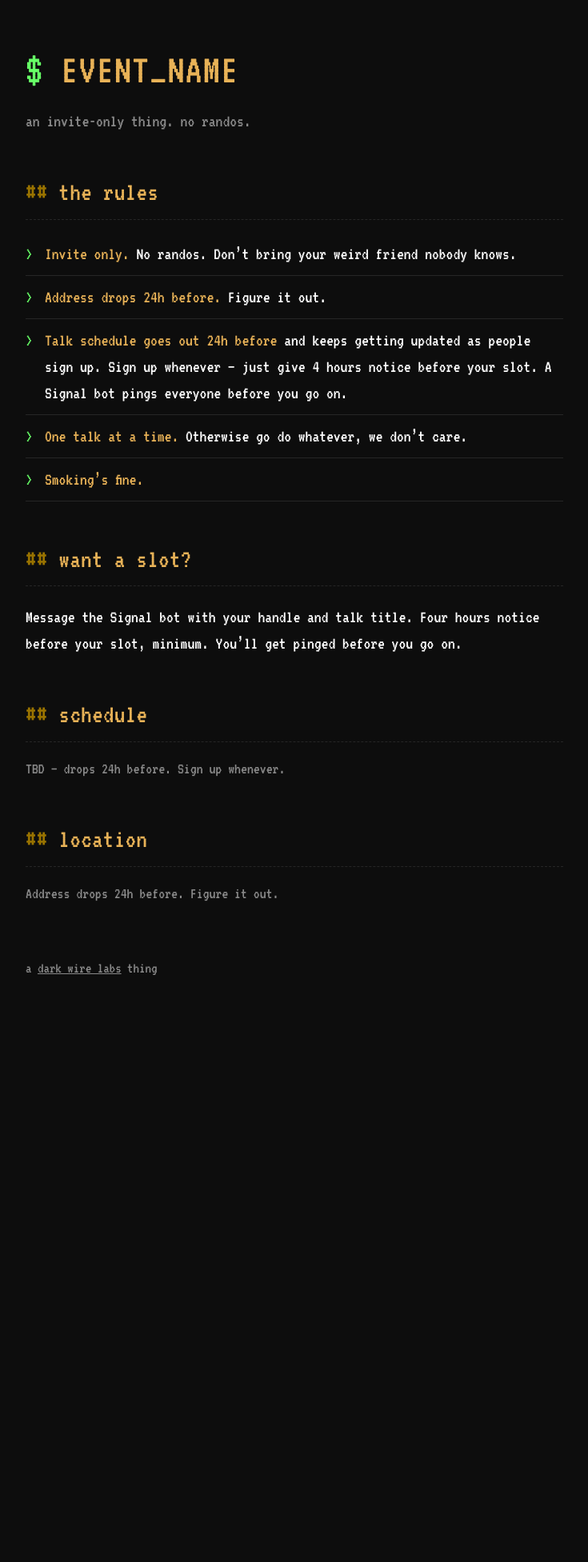
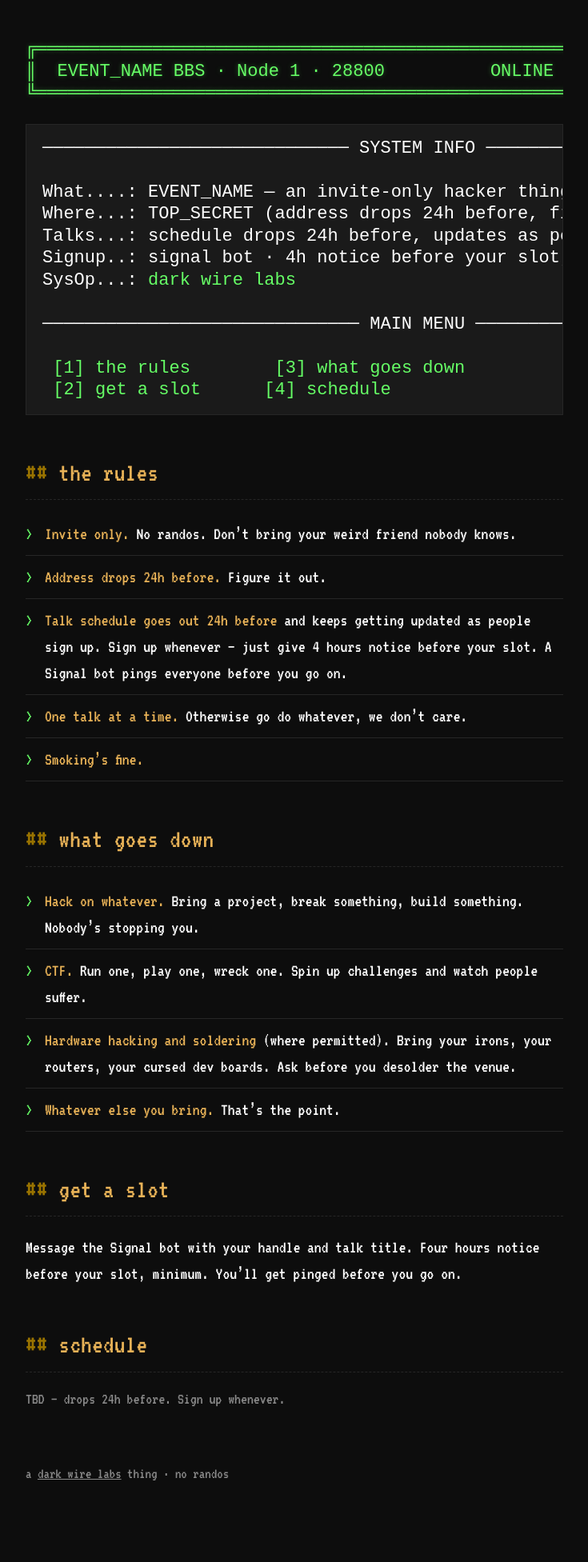
Before and after one commit to 0xDarkWire/darkwirelabs-conference, a Jekyll site: the page built from index.md, in a window 1280 px wide. Shown: the whole page at 80% size, without its empty margins (272-1007 px from the left). Built offline with Jekyll 4.4.1, drawn with Linux system fonts in a browser that asks for light colours; our own code applies the rules of GitHub Pages for plain Markdown files; before the commit the page ends 1321 px from its top, so only the background shows below that.

Commit message:
Restyle as BBS, add open hacking/CTF/hardware activities

```diff
--- a/assets/css/site.css
+++ b/assets/css/site.css
@@ -122,6 +122,40 @@ a {
   font-size: 0.9em;
 }
 
+pre {
+  overflow-x: auto;
+  margin: 0 0 24px;
+  line-height: 1.25;
+}
+
+.bbs-box {
+  color: var(--code);
+  text-shadow: 0 0 6px rgba(102, 255, 102, 0.35);
+  white-space: pre;
+}
+
+.bbs-block {
+  color: var(--text);
+  background-color: var(--panel);
+  border: 1px solid var(--border);
+  padding: 16px 20px;
+  white-space: pre;
+}
+
+.bbs-block a {
+  color: var(--code);
+  text-decoration: none;
+}
+
+.bbs-block a:hover {
+  background-color: var(--code);
+  color: var(--bg);
+}
+
+h2 {
+  scroll-margin-top: 24px;
+}
+
 footer {
   margin-top: 64px;
   color: var(--dim);
--- a/index.md
+++ b/index.md
@@ -2,11 +2,25 @@
 layout: default
 ---
 
-# {{ site.title }}
+<pre class="bbs-box">╔══════════════════════════════════════════════════╗
+║  EVENT_NAME BBS · Node 1 · 28800          ONLINE  ║
+╚══════════════════════════════════════════════════╝</pre>
 
-<p class="tagline">an invite-only thing. no randos.</p>
+<pre class="bbs-block">───────────────────────────── SYSTEM INFO ─────────────────────────────
 
-## the rules
+What....: EVENT_NAME — an invite-only hacker thing
+Where...: TOP_SECRET (address drops 24h before, figure it out)
+Talks...: schedule drops 24h before, updates as people sign up
+Signup..: signal bot · 4h notice before your slot, minimum
+SysOp...: <a href="https://www.darkwirelabs.com">dark wire labs</a>
+
+────────────────────────────── MAIN MENU ──────────────────────────────
+
+ <a href="#rules">[1] the rules</a>        <a href="#activities">[3] what goes down</a>
+ <a href="#signup">[2] get a slot</a>      <a href="#schedule">[4] schedule</a>
+</pre>
+
+<h2 id="rules">the rules</h2>
 
 - **Invite only.** No randos. Don't bring your weird friend nobody knows.
 - **Address drops 24h before.** Figure it out.
@@ -14,11 +28,18 @@ layout: default
 - **One talk at a time.** Otherwise go do whatever, we don't care.
 - **Smoking's fine.**
 
-## want a slot?
+<h2 id="activities">what goes down</h2>
+
+- **Hack on whatever.** Bring a project, break something, build something. Nobody's stopping you.
+- **CTF.** Run one, play one, wreck one. Spin up challenges and watch people suffer.
+- **Hardware hacking and soldering** (where permitted). Bring your irons, your routers, your cursed dev boards. Ask before you desolder the venue.
+- **Whatever else you bring.** That's the point.
+
+<h2 id="signup">get a slot</h2>
 
 Message the Signal bot with your handle and talk title. Four hours notice before your slot, minimum. You'll get pinged before you go on.
 
-## schedule
+<h2 id="schedule">schedule</h2>
 
 {% if site.data.schedule %}
 <table class="schedule">
@@ -39,10 +60,6 @@ Message the Signal bot with your handle and talk title. Four hours notice before
 <p class="note">TBD — drops 24h before. Sign up whenever.</p>
 {% endif %}
 
-## location
-
-<p class="note">Address drops 24h before. Figure it out.</p>
-
 <footer>
-  a <a href="https://www.darkwirelabs.com">dark wire labs</a> thing
+  a <a href="https://www.darkwirelabs.com">dark wire labs</a> thing · no randos
 </footer>
```
